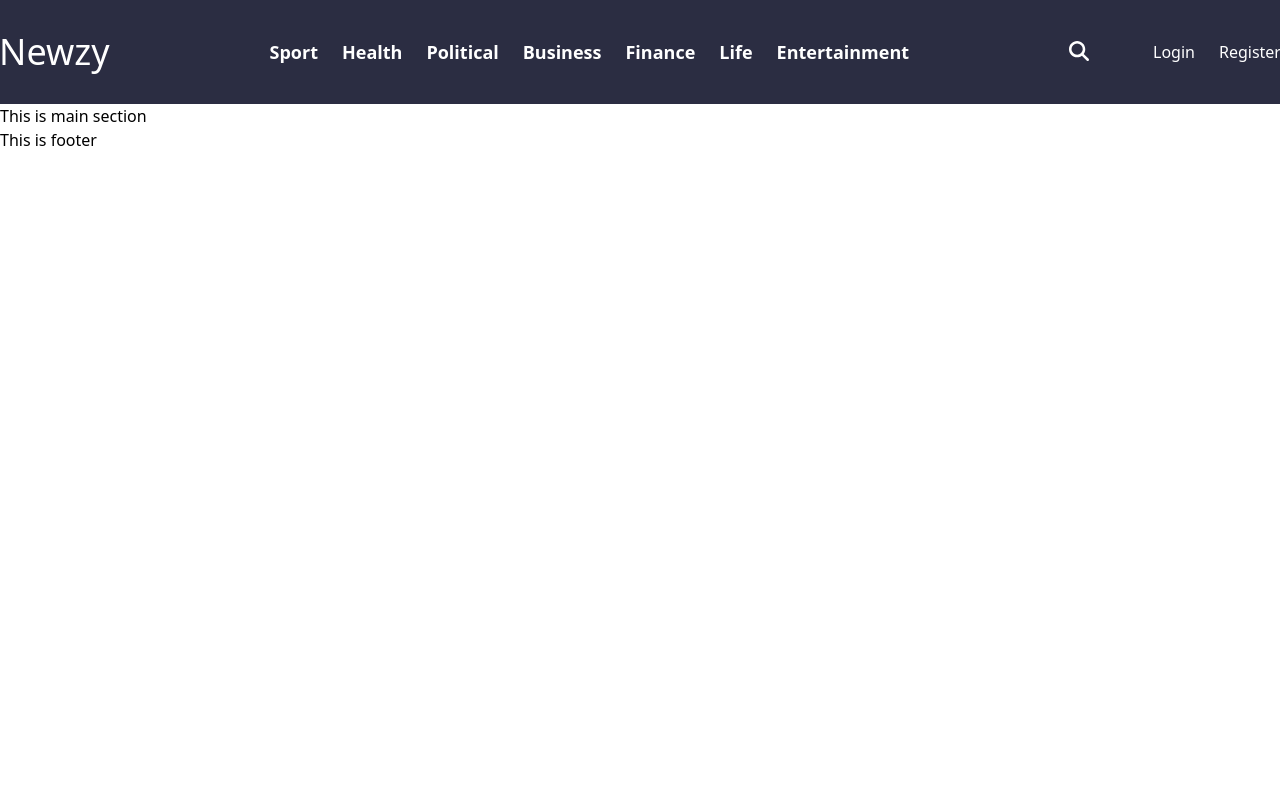
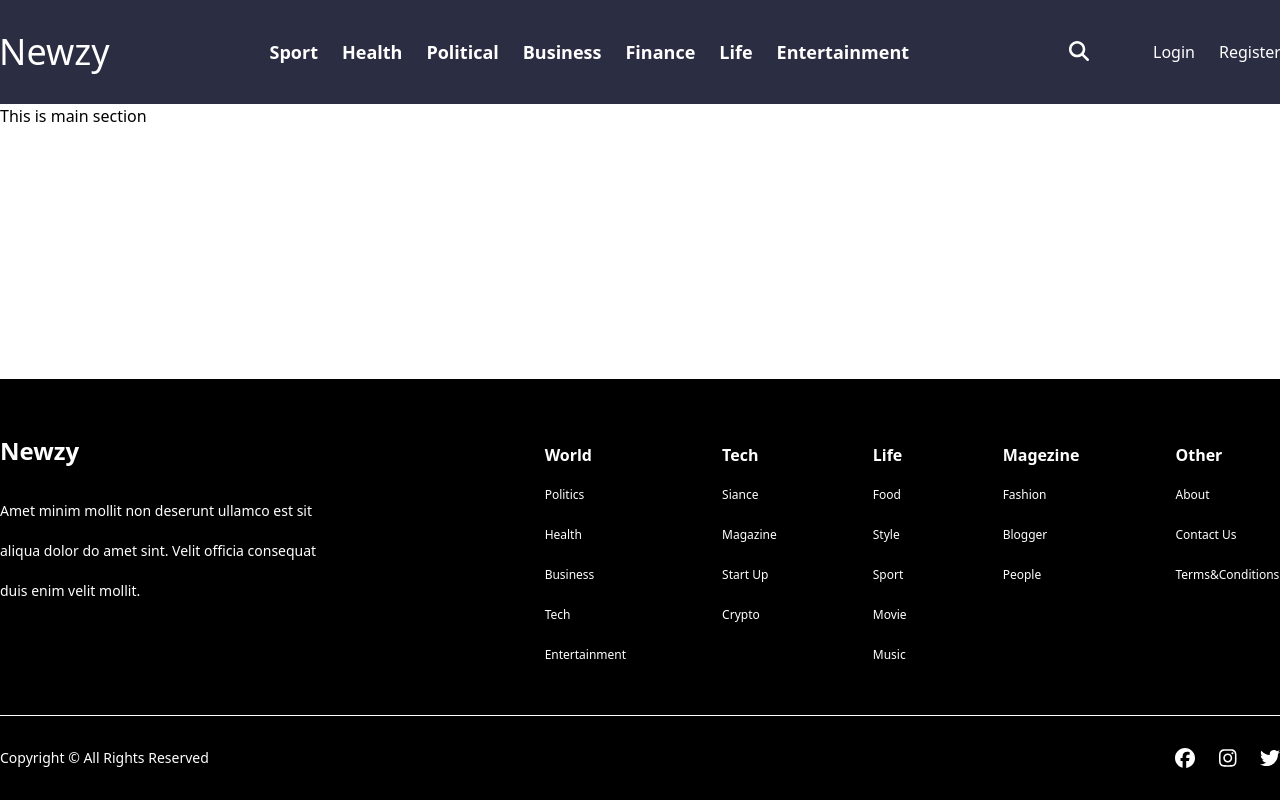
Before and after one commit to dhanunjayalakshmi/newzy, a React (Create React App) app: page / in a window 1280 px wide. Built offline with nearby package versions, Linux system fonts and the light colour scheme.

Commit message:
Footer section is done

```diff
--- a/package.json
+++ b/package.json
@@ -4,6 +4,7 @@
   "private": true,
   "dependencies": {
     "@fortawesome/fontawesome-svg-core": "^6.5.2",
+    "@fortawesome/free-brands-svg-icons": "^6.5.2",
     "@fortawesome/free-solid-svg-icons": "^6.5.2",
     "@fortawesome/react-fontawesome": "^0.2.2",
     "@reduxjs/toolkit": "^2.2.5",
--- a/src/components/Body.js
+++ b/src/components/Body.js
@@ -1,7 +1,7 @@
 import React from "react";
 
 const Body = () => {
-  return <div>This is main section</div>;
+  return <div className="flex-1">This is main section</div>;
 };
 
 export default Body;
--- a/src/components/Footer.js
+++ b/src/components/Footer.js
@@ -1,7 +1,85 @@
 import React from "react";
+import { FontAwesomeIcon } from "@fortawesome/react-fontawesome";
+import {
+  faTwitter,
+  faFacebook,
+  faInstagram,
+} from "@fortawesome/free-brands-svg-icons";
 
 const Footer = () => {
-  return <div>This is footer</div>;
+  return (
+    <div className="w-full flex justify-center bg-black text-white mt-4">
+      <div className="w-full max-w-screen-xl flex flex-col justify-center py-4 mx-auto">
+        <div className="flex items-start justify-between py-10 gap-56">
+          <div className="w-[25%] flex flex-col gap-6">
+            <h2 className="text-2xl font-bold">Newzy</h2>
+            <p className="text-sm font-normal leading-10">
+              Amet minim mollit non deserunt ullamco est sit aliqua dolor do
+              amet sint. Velit officia consequat duis enim velit mollit.
+            </p>
+          </div>
+          <div className="w-[50%] flex grow justify-center gap-24 leading-10">
+            <div className="flex flex-col">
+              <h4 className="text-md font-semibold">World</h4>
+              <ul className="text-xs font-normal leading-10">
+                <li>Politics</li>
+                <li>Health</li>
+                <li>Business</li>
+                <li>Tech</li>
+                <li>Entertainment</li>
+              </ul>
+            </div>
+            <div className="flex flex-col">
+              <h4 className="text-md font-semibold">Tech</h4>
+              <ul className="text-xs font-normal leading-10">
+                <li>Siance</li>
+                <li>Magazine</li>
+                <li>Start Up</li>
+                <li>Crypto</li>
+              </ul>
+            </div>
+            <div className="flex flex-col">
+              <h4 className="text-md font-semibold">Life</h4>
+              <ul className="text-xs font-normal leading-10">
+                <li>Food</li>
+                <li>Style</li>
+                <li>Sport</li>
+                <li>Movie</li>
+                <li>Music</li>
+              </ul>
+            </div>
+            <div className="flex flex-col">
+              <h4 className="text-md font-semibold">Magezine</h4>
+              <ul className="text-xs font-normal leading-10">
+                <li>Fashion</li>
+                <li>Blogger</li>
+                <li>People</li>
+              </ul>
+            </div>
+            <div className="flex flex-col">
+              <h4 className="text-md font-semibold">Other</h4>
+              <ul className="text-xs font-normal leading-10">
+                <li>About</li>
+                <li>Contact Us</li>
+                <li>Terms&Conditions</li>
+              </ul>
+            </div>
+          </div>
+        </div>
+        <div className="flex flex-col">
+          <div className="h-px bg-white"></div>
+          <div className="flex justify-between pt-8 pb-4">
+            <p className="text-sm">Copyright © All Rights Reserved</p>
+            <div className="flex gap-6 text-xl">
+              <FontAwesomeIcon icon={faFacebook} />
+              <FontAwesomeIcon icon={faInstagram} />
+              <FontAwesomeIcon icon={faTwitter} />
+            </div>
+          </div>
+        </div>
+      </div>
+    </div>
+  );
 };
 
 export default Footer;
--- a/src/components/Header.js
+++ b/src/components/Header.js
@@ -5,7 +5,7 @@ import { faMagnifyingGlass } from "@fortawesome/free-solid-svg-icons";
 const Header = () => {
   return (
     <div className="w-full flex items-center bg-[#2b2d42]">
-      <div className="w-full flex justify-center items-center text-white py-8 mx-auto">
+      <div className="w-full max-w-screen-xl flex justify-center items-center text-white py-8 mx-auto">
         <h1 className="font-medium text-4xl">Newzy</h1>
         <ul className="flex gap-6 text-lg font-semibold ml-40">
           <li>Sport</li>
```
Also changed, not shown: 1 other file (tests, documents, lock files or other folders).
